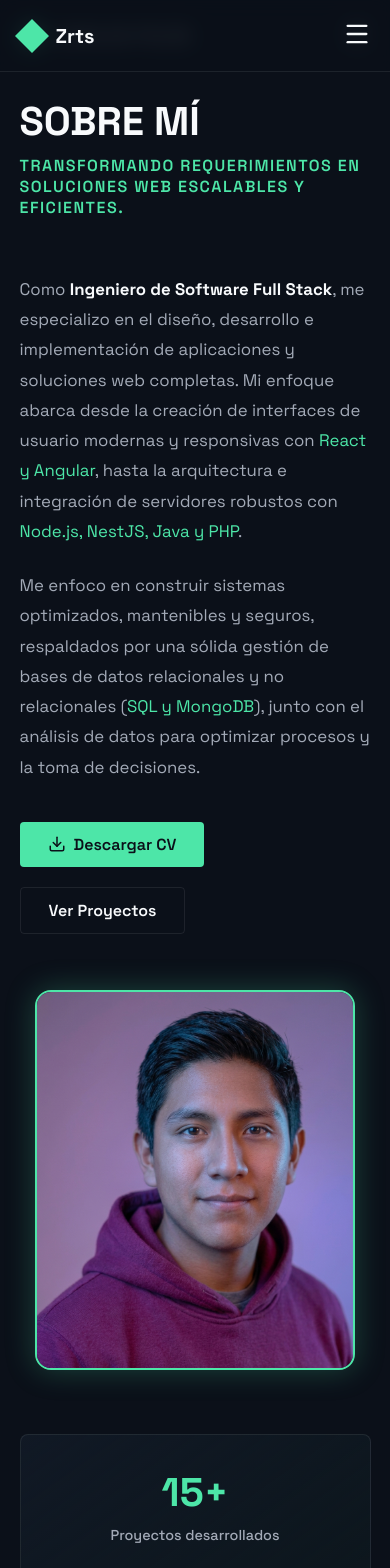
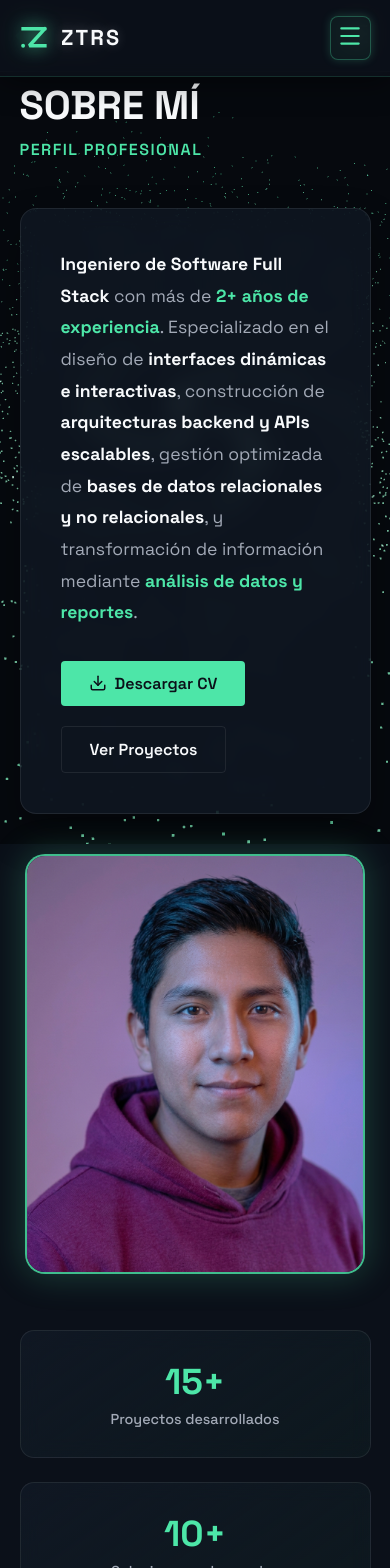
Before and after one commit to zerotsz/portafolioweb, a React (Vite) app: page / in a window 390 px wide. Shown: the top 1568 px of the page. Built offline with nearby package versions, Linux system fonts and the light colour scheme.

Commit message:
Actualize  portafolio y agrega fondo Galaxy

```diff
--- a/package.json
+++ b/package.json
@@ -12,7 +12,8 @@
   "dependencies": {
     "lucide-react": "^1.59.0",
     "react": "^19.2.8",
-    "react-dom": "^19.2.8"
+    "react-dom": "^19.2.8",
+    "three": "^0.186.1"
   },
   "devDependencies": {
     "@eslint/js": "^10.0.1",
--- a/src/App.jsx
+++ b/src/App.jsx
@@ -1,4 +1,5 @@
 import React, { useState } from 'react';
+import GalaxyBackground from './components/GalaxyBackground';
 import Navbar from './components/Navbar';
 import Hero from './components/Hero';
 import About from './components/About';
@@ -11,7 +12,6 @@ import Certificates from './components/Certificates';
 import Testimonials from './components/Testimonials';
 import CtaSection from './components/CtaSection';
 import Contact from './components/Contact';
-import Footer from './components/Footer';
 import { X } from 'lucide-react';
 
 import './styles/global.css';
@@ -20,10 +20,15 @@ export default function App() {
   const [showreelOpen, setShowreelOpen] = useState(false);
 
   return (
-    <>
+    <div style={{ position: 'relative', minHeight: '100vh', overflowX: 'hidden' }}>
+
       <Navbar />
-      <main>
+
+      {/* Contenido de la Aplicación */}
+      <main style={{ position: 'relative', zIndex: 1 }}>
         <Hero onOpenShowreel={() => setShowreelOpen(true)} />
+        <GalaxyBackground />
+
         <About />
         <Skills />
         <Services />
@@ -32,20 +37,25 @@ export default function App() {
         <Experience />
         <Certificates />
         <Testimonials />
-
-        {/* Tarjeta única directamente antes del Formulario de Contacto */}
         <CtaSection />
-
         <Contact />
       </main>
-
 
       {/* Modal de Demostración */}
       {showreelOpen && (
         <div style={{
-          position: 'fixed', top: 0, left: 0, width: '100%', height: '100%',
-          backgroundColor: 'rgba(11, 16, 25, 0.95)', backdropFilter: 'blur(8px)',
-          display: 'flex', justifyContent: 'center', alignItems: 'center', zIndex: 3000, padding: '2rem'
+          position: 'fixed',
+          top: 0,
+          left: 0,
+          width: '100%',
+          height: '100%',
+          backgroundColor: 'rgba(11, 16, 25, 0.95)',
+          backdropFilter: 'blur(8px)',
+          display: 'flex',
+          justifyContent: 'center',
+          alignItems: 'center',
+          zIndex: 3000,
+          padding: '2rem'
         }}>
           <div className="card-glass" style={{ maxWidth: '800px', width: '100%', position: 'relative', background: '#111925', border: '1px solid #4DE6A8', textAlign: 'center', padding: '3rem' }}>
             <button onClick={() => setShowreelOpen(false)} style={{ position: 'absolute', top: '1.5rem', right: '1.5rem', background: 'none', border: 'none', color: '#F8FAFC', cursor: 'pointer' }}>
@@ -57,6 +67,7 @@ export default function App() {
           </div>
         </div>
       )}
-    </>
+
+    </div>
   );
 }
--- a/src/components/About.jsx
+++ b/src/components/About.jsx
@@ -1,63 +1,71 @@
 import React from 'react';
-import { Download } from 'lucide-react';
+import { Download, FolderGit2, Code2, Award, Briefcase } from 'lucide-react';
 
 export default function About() {
   const stats = [
     { label: 'Proyectos desarrollados', value: '15+' },
     { label: 'Soluciones web creadas', value: '10+' },
     { label: 'Años de experiencia', value: '2+' },
-    { label: 'Tecnologías dominadas', value: '12+' },
+    { label: 'Habilidades dominadas', value: '12+' },
   ];
 
   return (
-    <section id="about" style={{ padding: '6rem 5%', maxWidth: '1200px', margin: '0 auto' }}>
+    <section id="about" style={{ padding: '5rem 5%', maxWidth: '1280px', margin: '0 auto' }}>
       <h2 className="section-title">SOBRE MÍ</h2>
-      <p className="section-subtitle" style={{ marginBottom: '3.5rem' }}>
-        Transformando requerimientos en soluciones web escalables y eficientes.
+      <p className="section-subtitle">
+        Perfil Profesional
       </p>
 
-      {/* BLOQUE SUPERIOR: Texto e información a la Izquierda | Foto a la Derecha */}
+      {/* BLOQUE SUPERIOR */}
       <div style={{
         display: 'grid',
         gridTemplateColumns: 'repeat(auto-fit, minmax(320px, 1fr))',
-        gap: '3.5rem',
+        gap: '2.5rem',
         alignItems: 'center',
-        marginBottom: '4rem'
+        marginBottom: '3.5rem'
       }}>
-        {/* LADO IZQUIERDO: Descripción profesional */}
-        <div>
-          <p style={{ color: '#A3AAB7', lineHeight: '1.8', marginBottom: '1.5rem', fontSize: '1.05rem' }}>
-            Como <strong style={{ color: '#F8FAFC' }}>Ingeniero de Software Full Stack</strong>, me especializo en el diseño, desarrollo e implementación de aplicaciones y soluciones web completas. Mi enfoque abarca desde la creación de interfaces de usuario modernas y responsivas con <span style={{ color: '#4DE6A8' }}>React y Angular</span>, hasta la arquitectura e integración de servidores robustos con <span style={{ color: '#4DE6A8' }}>Node.js, NestJS, Java y PHP</span>.
-          </p>
-          <p style={{ color: '#A3AAB7', lineHeight: '1.8', marginBottom: '2.5rem', fontSize: '1.05rem' }}>
-            Me enfoco en construir sistemas optimizados, mantenibles y seguros, respaldados por una sólida gestión de bases de datos relacionales y no relacionales (<span style={{ color: '#4DE6A8' }}>SQL y MongoDB</span>), junto con el análisis de datos para optimizar procesos y la toma de decisiones.
+
+        {/* LADO IZQUIERDO: Pitch enfocado únicamente en Habilidades Clave */}
+        <div style={{
+          background: 'rgba(17, 25, 37, 0.75)',
+          backdropFilter: 'blur(12px)',
+          WebkitBackdropFilter: 'blur(12px)',
+          padding: '2.5rem',
+          borderRadius: '16px',
+          border: '1px solid rgba(255, 255, 255, 0.08)',
+          boxShadow: '0 20px 40px rgba(0, 0, 0, 0.3)'
+        }}>
+          <p style={{ color: '#A3AAB7', lineHeight: '1.8', fontSize: '1.1rem', marginBottom: '2rem' }}>
+            <strong style={{ color: '#F8FAFC' }}>Ingeniero de Software Full Stack</strong> con más de <strong style={{ color: '#4DE6A8' }}>2+ años de experiencia</strong>. Especializado en el diseño de <strong style={{ color: '#F8FAFC' }}>interfaces dinámicas e interactivas</strong>, construcción de <strong style={{ color: '#F8FAFC' }}>arquitecturas backend y APIs escalables</strong>, gestión optimizada de <strong style={{ color: '#F8FAFC' }}>bases de datos relacionales y no relacionales</strong>, y transformación de información mediante <strong style={{ color: '#4DE6A8' }}>análisis de datos y reportes</strong>.
           </p>
 
           <div style={{ display: 'flex', gap: '1.25rem', flexWrap: 'wrap' }}>
             <a href="/cv.pdf" download className="btn-primary">
               <Download size={18} /> Descargar CV
             </a>
-            <a href="#projects" className="btn-secondary">
+            <a href="#portfolio" className="btn-secondary">
               Ver Proyectos
             </a>
           </div>
         </div>
 
-        {/* LADO DERECHO: Tu Foto de Perfil */}
+        {/* LADO DERECHO: Tu Foto */}
         <div style={{ display: 'flex', justifyContent: 'center', alignItems: 'center' }}>
           <div style={{
-            width: '320px',
-            height: '380px',
-            borderRadius: '16px',
+            position: 'relative',
+            width: '100%',
+            maxWidth: '340px',
+            height: '420px',
+            borderRadius: '20px',
             overflow: 'hidden',
-            border: '2px solid #4DE6A8',
-            boxShadow: '0 0 30px rgba(77, 230, 168, 0.25)',
+            border: '2px solid rgba(77, 230, 168, 0.8)',
+            boxShadow: '0 0 35px rgba(77, 230, 168, 0.25)',
             backgroundColor: '#111925'
           }}>
             <img
               src="/images/yo.jpg"
               alt="Carlos Polín - Ingeniero de Software Full Stack"
-              style={{ width: '100%', height: '100%', objectFit: 'cover' }}
+              style={{ width: '100%', height: '100%', objectFit: 'cover', display: 'block' }}
               onError={(e) => {
                 e.target.src = 'https://images.unsplash.com/photo-1534528741775-53994a69daeb?auto=format&fit=crop&w=600&q=80';
               }}
@@ -66,7 +74,7 @@ export default function About() {
         </div>
       </div>
 
-      {/* BLOQUE INFERIOR: Las 4 Tarjetas organizadas horizontalmente abajo */}
+      {/* BLOQUE INFERIOR: Métricas */}
       <div style={{
         display: 'grid',
         gridTemplateColumns: 'repeat(auto-fit, minmax(220px, 1fr))',
@@ -77,16 +85,23 @@ export default function About() {
             key={index}
             className="card-glass"
             style={{
+              display: 'flex',
+              flexDirection: 'column',
+              alignItems: 'center',
+              justifyContent: 'center',
               textAlign: 'center',
-              padding: '2rem 1.5rem',
+              padding: '1.75rem 1.25rem',
+              borderRadius: '14px',
               border: '1px solid rgba(255, 255, 255, 0.08)',
-              background: 'linear-gradient(145deg, #111925, rgba(77, 230, 168, 0.03))'
+              background: 'linear-gradient(145deg, rgba(17, 25, 37, 0.85), rgba(77, 230, 168, 0.04))',
+              backdropFilter: 'blur(10px)',
+              WebkitBackdropFilter: 'blur(10px)'
             }}
           >
-            <h3 style={{ fontSize: '2.5rem', color: '#4DE6A8', marginBottom: '0.5rem', fontWeight: 700 }}>
+            <h3 style={{ fontSize: '2.25rem', color: '#4DE6A8', marginBottom: '0.25rem', fontWeight: 700 }}>
               {stat.value}
             </h3>
-            <p style={{ fontSize: '0.9rem', color: '#A3AAB7', fontWeight: 500 }}>
+            <p style={{ fontSize: '0.9rem', color: '#A3AAB7', fontWeight: 500, lineHeight: '1.4' }}>
               {stat.label}
             </p>
           </div>
--- /dev/null
+++ b/src/components/GalaxyBackground.jsx
@@ -0,0 +1,124 @@
+import React, { useEffect, useRef } from 'react';
+import * as THREE from 'three';
+
+export default function GalaxyBackground() {
+  const mountRef = useRef(null);
+
+  useEffect(() => {
+    const currentMount = mountRef.current;
+    if (!currentMount) return;
+
+    // Escena y Cámara
+    const scene = new THREE.Scene();
+    scene.fog = new THREE.FogExp2(0x06090e, 0.07);
+
+    const camera = new THREE.PerspectiveCamera(
+      60,
+      window.innerWidth / window.innerHeight,
+      0.1,
+      100
+    );
+    camera.position.set(0, 3.2, 4.2);
+    camera.lookAt(0, 0, 0);
+
+    const renderer = new THREE.WebGLRenderer({ antialias: true, alpha: true });
+    renderer.setSize(window.innerWidth, window.innerHeight);
+    renderer.setPixelRatio(Math.min(window.devicePixelRatio, 2));
+    currentMount.appendChild(renderer.domElement);
+
+    // Parámetros de la Galaxia (Estrellas más pequeñas y verdosas)
+    const count = 5500; // Más cantidad de estrellas
+    const geometry = new THREE.BufferGeometry();
+    const positions = new Float32Array(count * 3);
+    const colors = new Float32Array(count * 3);
+
+    // Colores: Centro verde menta claro, brazos en verde neón esmeralda (#4DE6A8 / #10B981)
+    const colorInside = new THREE.Color('#A7F3D0');
+    const colorOutside = new THREE.Color('#4DE6A8');
+
+    for (let i = 0; i < count; i++) {
+      const radius = Math.random() * 4.8 + 0.1;
+      const spinAngle = radius * 2.4;
+      const branches = 3;
+      const branchAngle = ((i % branches) * 2 * Math.PI) / branches;
+
+      const randomX = (Math.random() - 0.5) * 0.3 * radius;
+      const randomY = (Math.random() - 0.5) * 0.3 * radius;
+      const randomZ = (Math.random() - 0.5) * 0.3 * radius;
+
+      const i3 = i * 3;
+      positions[i3] = Math.cos(branchAngle + spinAngle) * radius + randomX;
+      positions[i3 + 1] = randomY;
+      positions[i3 + 2] = Math.sin(branchAngle + spinAngle) * radius + randomZ;
+
+      // Degradado de color verde
+      const mixedColor = colorInside.clone().lerp(colorOutside, radius / 4.8);
+      colors[i3] = mixedColor.r;
+      colors[i3 + 1] = mixedColor.g;
+      colors[i3 + 2] = mixedColor.b;
+    }
+
+    geometry.setAttribute('position', new THREE.BufferAttribute(positions, 3));
+    geometry.setAttribute('color', new THREE.BufferAttribute(colors, 3));
+
+    // Estrellas con tamaño reducido (size: 0.018)
+    const material = new THREE.PointsMaterial({
+      size: 0.018,
+      sizeAttenuation: true,
+      depthWrite: false,
+      vertexColors: true,
+      blending: THREE.AdditiveBlending,
+      transparent: true,
+      opacity: 0.9,
+    });
+
+    const points = new THREE.Points(geometry, material);
+    scene.add(points);
+
+    // Animación suave
+    let animationFrameId;
+    const clock = new THREE.Clock();
+
+    const animate = () => {
+      const elapsedTime = clock.getElapsedTime();
+      points.rotation.y = elapsedTime * 0.09;
+      renderer.render(scene, camera);
+      animationFrameId = requestAnimationFrame(animate);
+    };
+    animate();
+
+    const handleResize = () => {
+      camera.aspect = window.innerWidth / window.innerHeight;
+      camera.updateProjectionMatrix();
+      renderer.setSize(window.innerWidth, window.innerHeight);
+    };
+
+    window.addEventListener('resize', handleResize);
+
+    return () => {
+      window.removeEventListener('resize', handleResize);
+      cancelAnimationFrame(animationFrameId);
+      if (currentMount && renderer.domElement) {
+        currentMount.removeChild(renderer.domElement);
+      }
+      geometry.dispose();
+      material.dispose();
+    };
+  }, []);
+
+  return (
+    <div
+      ref={mountRef}
+      style={{
+        position: 'fixed',
+        top: 0,
+        left: 0,
+        width: '100vw',
+        height: '100vh',
+        zIndex: -1,
+        pointerEvents: 'none',
+        background: '#06090e',
+      }}
+    />
+  );
+}
--- a/src/components/Navbar.jsx
+++ b/src/components/Navbar.jsx
@@ -18,49 +18,146 @@ export default function Navbar() {
 
   return (
     <nav style={{
-      position: 'fixed', top: 0, left: 0, width: '100%',
-      backgroundColor: 'rgba(11, 16, 25, 0.9)', backdropFilter: 'blur(10px)',
-      borderBottom: '1px solid rgba(255,255,255,0.08)',
-      display: 'flex', justifyContent: 'space-between', alignItems: 'center',
-      padding: '1.25rem 5%', zIndex: 1000
+      position: 'fixed',
+      top: 0,
+      left: 0,
+      width: '100%',
+      backgroundColor: 'rgba(11, 16, 25, 0.82)',
+      backdropFilter: 'blur(12px)',
+      WebkitBackdropFilter: 'blur(12px)',
+      borderBottom: '1px solid rgba(77, 230, 168, 0.15)',
+      boxShadow: '0 4px 30px rgba(0, 0, 0, 0.5)',
+      display: 'flex',
+      justifyContent: 'space-between',
+      alignItems: 'center',
+      padding: '1rem 5%',
+      zIndex: 1000
     }}>
-      <a href="#inicio" style={{ display: 'flex', alignItems: 'center', gap: '0.75rem', fontWeight: 700, fontSize: '1.25rem', color: '#F8FAFC', textDecoration: 'none' }}>
-        <div style={{ width: '24px', height: '24px', backgroundColor: '#4DE6A8', transform: 'rotate(45deg)' }}></div>
-        <span>CARLOS POLÍN</span>
+
+      {/* BRANDING LOGO: Isotipo "Z" Futurista + Texto ZTRS */}
+      <a href="#inicio" style={{
+        display: 'flex',
+        alignItems: 'center',
+        gap: '0.85rem',
+        textDecoration: 'none'
+      }}>
+        {/* Isotipo SVG de la "Z" Futurista con Resplandor Neón */}
+        <div style={{
+          display: 'flex',
+          alignItems: 'center',
+          justifyContent: 'center',
+          filter: 'drop-shadow(0 0 8px rgba(77, 230, 168, 0.6))',
+          transition: 'transform 0.3s ease'
+        }}>
+          <svg width="28" height="28" viewBox="0 0 36 36" fill="none" xmlns="http://www.w3.org/2000/svg">
+            <path d="M4 6H32L12 28H32" stroke="#4DE6A8" strokeWidth="4.5" strokeLinecap="square" strokeLinejoin="bevel" />
+            <circle cx="32" cy="6" r="2.5" fill="#4DE6A8" />
+            <circle cx="4" cy="28" r="2.5" fill="#4DE6A8" />
+          </svg>
+        </div>
+
+        {/* Texto ZTRS con tipografía cibernética */}
+        <span style={{
+          color: '#F8FAFC',
+          fontWeight: 800,
+          fontSize: '1.35rem',
+          letterSpacing: '2px',
+          textShadow: '0 0 12px rgba(255, 255, 255, 0.2)'
+        }}>
+          ZTRS
+        </span>
       </a>
 
-      <button onClick={() => setIsOpen(!isOpen)} style={{ display: 'none', background: 'none', border: 'none', color: '#F8FAFC', cursor: 'pointer' }} className="menu-toggle-btn">
-        {isOpen ? <X size={28} /> : <Menu size={28} />}
+      {/* Botón de Menú Hamburguesa en Móvil */}
+      <button
+        onClick={() => setIsOpen(!isOpen)}
+        style={{
+          display: 'none',
+          background: 'rgba(77, 230, 168, 0.05)',
+          border: '1px solid rgba(77, 230, 168, 0.3)',
+          borderRadius: '8px',
+          padding: '0.4rem',
+          color: '#4DE6A8',
+          cursor: 'pointer',
+          boxShadow: '0 0 10px rgba(77, 230, 168, 0.2)'
+        }}
+        className="menu-toggle-btn"
+      >
+        {isOpen ? <X size={26} /> : <Menu size={26} />}
       </button>
 
+      {/* Estilos CSS Responsive & Animaciones Cyber */}
       <style>{`
         @media (max-width: 968px) {
           .menu-toggle-btn { display: block !important; }
           .nav-links-container {
             display: ${isOpen ? 'flex' : 'none'} !important;
-            position: absolute; top: 100%; left: 0; width: 100%;
-            background-color: #111925; flex-direction: column;
-            padding: 2rem 0; border-bottom: 1px solid rgba(255,255,255,0.08);
-            align-items: center; gap: 1.5rem;
+            position: absolute;
+            top: 100%;
+            left: 0;
+            width: 100%;
+            background-color: rgba(11, 16, 25, 0.95);
+            backdrop-filter: blur(16px);
+            flex-direction: column;
+            padding: 2rem 0;
+            border-bottom: 1px solid rgba(77, 230, 168, 0.2);
+            align-items: center;
+            gap: 1.5rem;
+            box-shadow: 0 15px 30px rgba(0,0,0,0.8);
           }
+        }
+
+        .nav-link-item {
+          position: relative;
+          color: #A3AAB7;
+          text-decoration: none;
+          font-size: 0.85rem;
+          font-weight: 600;
+          letter-spacing: 1.5px;
+          transition: all 0.3s ease;
+          padding: 0.4rem 0;
+        }
+
+        .nav-link-item:hover {
+          color: #4DE6A8 !important;
+          text-shadow: 0 0 8px rgba(77, 230, 168, 0.6);
+        }
+
+        /* Línea / Punto Neón Indicador de Sección Activa */
+        .nav-link-item.active {
+          color: #4DE6A8 !important;
+          text-shadow: 0 0 10px rgba(77, 230, 168, 0.8);
+        }
+
+        .nav-link-item.active::after {
+          content: '';
+          position: absolute;
+          bottom: -2px;
+          left: 0;
+          width: 100%;
+          height: 2px;
+          background: #4DE6A8;
+          box-shadow: 0 0 8px #4DE6A8;
+          border-radius: 2px;
         }
       `}</style>
 
-      <ul className="nav-links-container" style={{ display: 'flex', gap: '1.5rem', listStyle: 'none', alignItems: 'center' }}>
-        {links.map((link) => (
+      {/* Menú de Navegación */}
+      <ul className="nav-links-container" style={{ display: 'flex', gap: '1.75rem', listStyle: 'none', alignItems: 'center', margin: 0, padding: 0 }}>
+        {links.map((link) => {
+          const isActive = activeLink === link.href;
+          return (
             <li key={link.name}>
               <a
                 href={link.href}
-              style={{
-                color: activeLink === link.href ? '#4DE6A8' : '#A3AAB7',
-                textDecoration: 'none', fontSize: '0.85rem', fontWeight: 500, transition: 'color 0.3s'
-              }}
+                className={`nav-link-item ${isActive ? 'active' : ''}`}
                 onClick={() => { setActiveLink(link.href); setIsOpen(false); }}
               >
                 {link.name}
               </a>
             </li>
-        ))}
+          );
+        })}
       </ul>
     </nav>
   );
--- a/src/styles/global.css
+++ b/src/styles/global.css
@@ -1,6 +1,6 @@
 :root {
   --bg-main: #0B1019;
-  --bg-card: #111925;
+  --bg-card: rgba(17, 25, 37, 0.85); /* Semitransparente para efecto glassmorphism */
   --neon-green: #4DE6A8;
   --white: #F8FAFC;
   --gray-secondary: #A3AAB7;
@@ -8,6 +8,7 @@
   --font-main: 'Space Grotesk', 'Inter', sans-serif;
 }
 
+/* Reset universal corregido (*) */
 * {
   margin: 0;
   padding: 0;
@@ -21,8 +22,9 @@ html {
   font-family: var(--font-main);
 }
 
+/* Permitir que el fondo 3D (GalaxyBackground) sea visible */
 body {
-  background-color: var(--bg-main);
+  background-color: transparent;
   overflow-x: hidden;
 }
 
@@ -74,6 +76,7 @@ body {
 
 .card-glass {
   background-color: var(--bg-card);
+  backdrop-filter: blur(10px);
   border: 1px solid var(--border-subtle);
   border-radius: 8px;
   padding: 2rem;
@@ -87,9 +90,15 @@ body {
 }
 
 section {
-  padding: 6rem 5%;
+  padding: 4rem 5%; /* Ajustado de 6rem a 4rem para compactar los espacios */
   max-width: 1400px;
   margin: 0 auto;
+}
+
+/* La última sección (Contacto) no tendrá margen ni padding inferior excesivo */
+section:last-of-type {
+  padding-bottom: 2rem !important;
+  margin-bottom: 0 !important;
 }
 
 .section-title {
```
Also changed, not shown: src/App.css (+12 -4 lines), 1 other file (tests, documents, lock files or other folders). Lines whose indentation alone changed are shown as unchanged.
